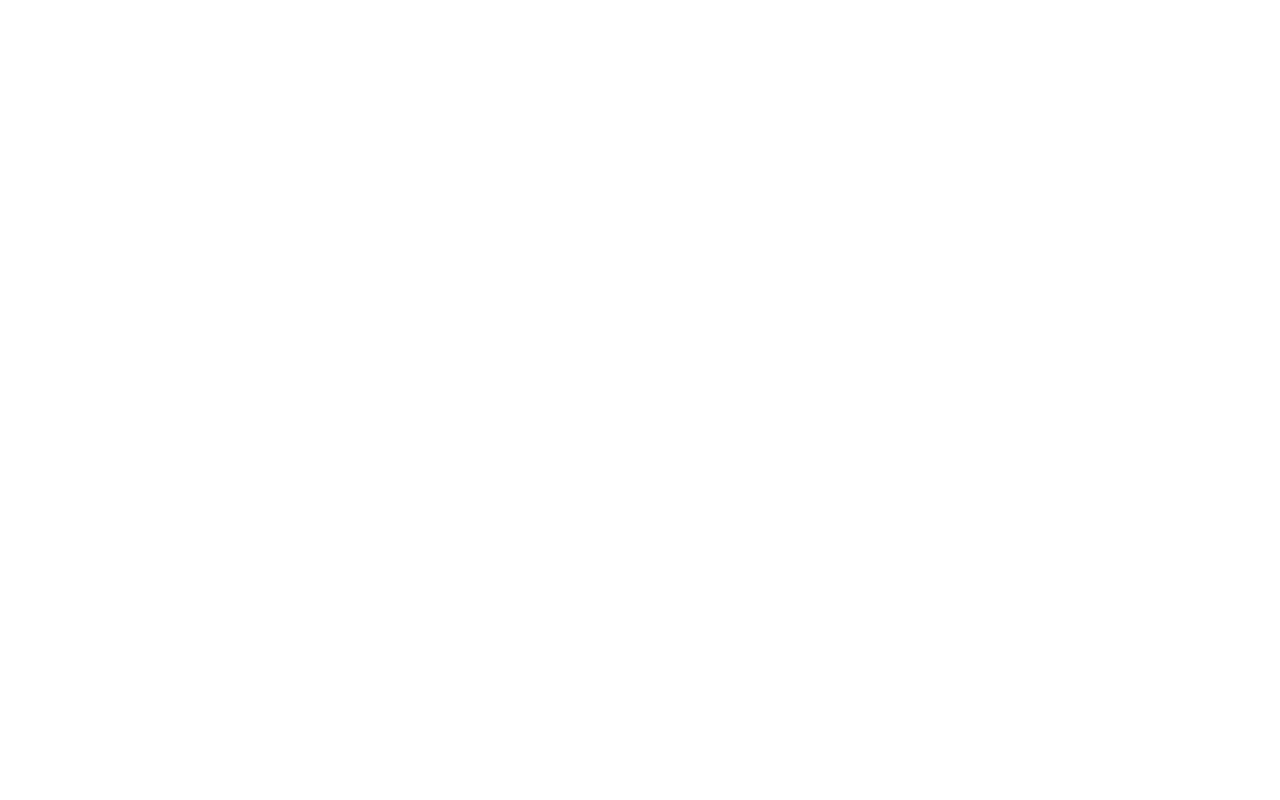
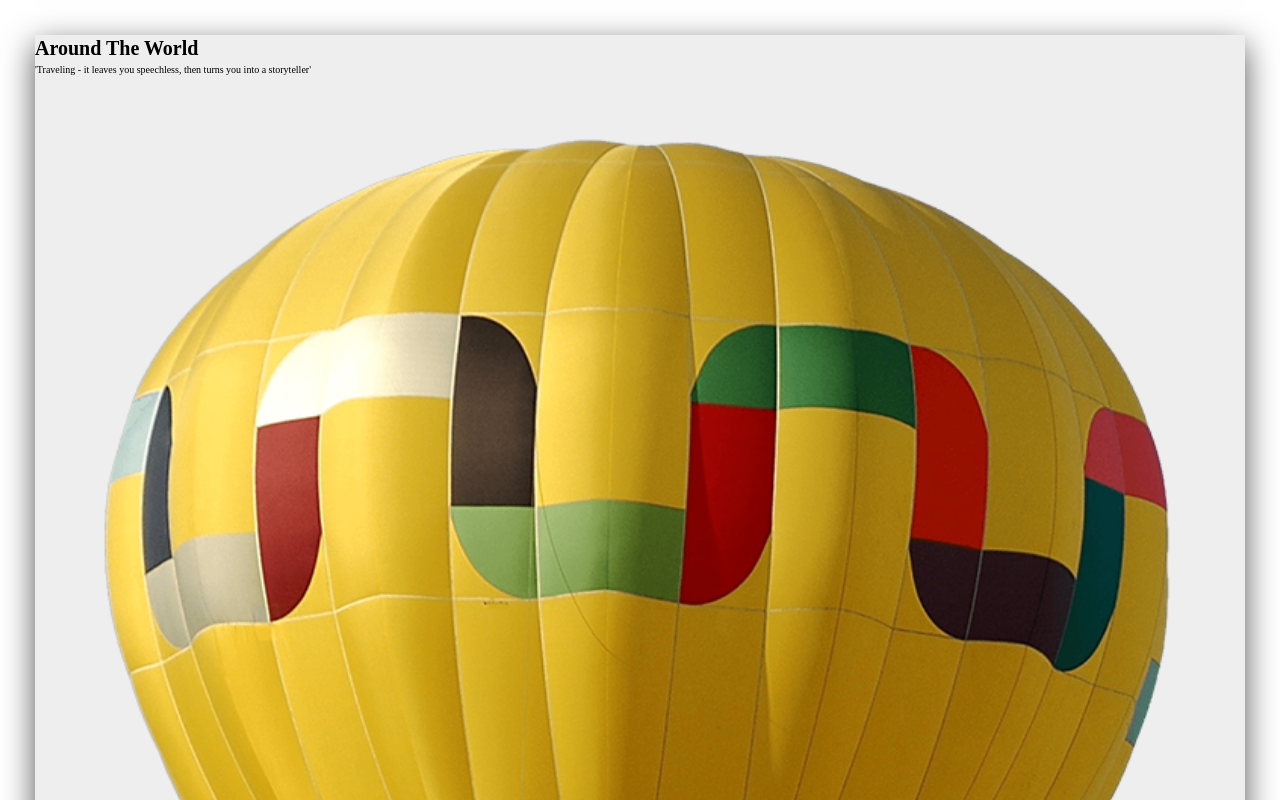
Before and after one commit to genFD/Build-responsive-the-road, a plain HTML site: page index.html in a window 1280 px wide. Shown: the top 800 px of the page. Drawn offline with Linux system fonts and the light colour scheme.

Commit message:
header markup

```diff
--- a/index.html
+++ b/index.html
@@ -4,20 +4,62 @@
     <meta charset="UTF-8" />
     <meta name="viewport" content="width=device-width, initial-scale=1.0" />
     <meta http-equiv="X-UA-Compatible" content="ie=edge" />
-    <!-- <link
+    <link
       href="https://fonts.googleapis.com/css?family=Vollkorn:400,400i,600,700,900&display=swap"
       rel="stylesheet"
-    /> -->
-    <!-- <link
+    />
+    <link
       rel="stylesheet"
       href="https://cdnjs.cloudflare.com/ajax/libs/font-awesome/5.13.0/css/all.min.css"
-    /> -->
-    <!-- <link rel="stylesheet" href="style.css" /> -->
+    />
+    <link rel="stylesheet" href="style.css" />
     <title>The Road</title>
   </head>
   <body>
     <div class="container">
-      <header></header>
+      <header class="header">
+        <div class="header-text">
+          <h1 class="heading">Around the world</h1>
+          <p class="header-paragraph">
+            'Traveling - it leaves you speechless, then turns you into a
+            storyteller'
+          </p>
+        </div>
+        <img src="/images/air-balloon.png" alt="air-balloons" />
+      </header>
+      <!-- <header>
+        <button class="menu-btn">
+          <a href="#">
+            <i class="fas fa-bars"></i>
+          </a>
+        </button>
+        <div class="navbar-wrapper">
+          <nav class="navbar">
+            <button class="close-icon">
+              <a href="">
+                <i class="fas fa-times"></i>
+              </a>
+            </button>
+            <ul class="links-list">
+              <li>
+                <a href="#" class="nav-link center">Home</a>
+              </li>
+              <li>
+                <a href="#" class="nav-link center">Tours</a>
+              </li>
+              <li>
+                <a href="#" class="nav-link center">About Us</a>
+              </li>
+              <li>
+                <a href="#" class="nav-link center">Offer</a>
+              </li>
+              <li>
+                <a href="#" class="nav-link center">Contact</a>
+              </li>
+            </ul>
+          </nav>
+        </div>
+      </header> -->
       <main></main>
       <footer></footer>
     </div>
--- a/style.css
+++ b/style.css
@@ -55,6 +55,11 @@ img {
   height: 100%;
   object-fit: cover;
 }
+.center {
+  display: flex;
+  justify-content: center;
+  align-items: center;
+}
 .container {
   background-color: var(--secondary-color);
   margin: 3.5rem;
```
